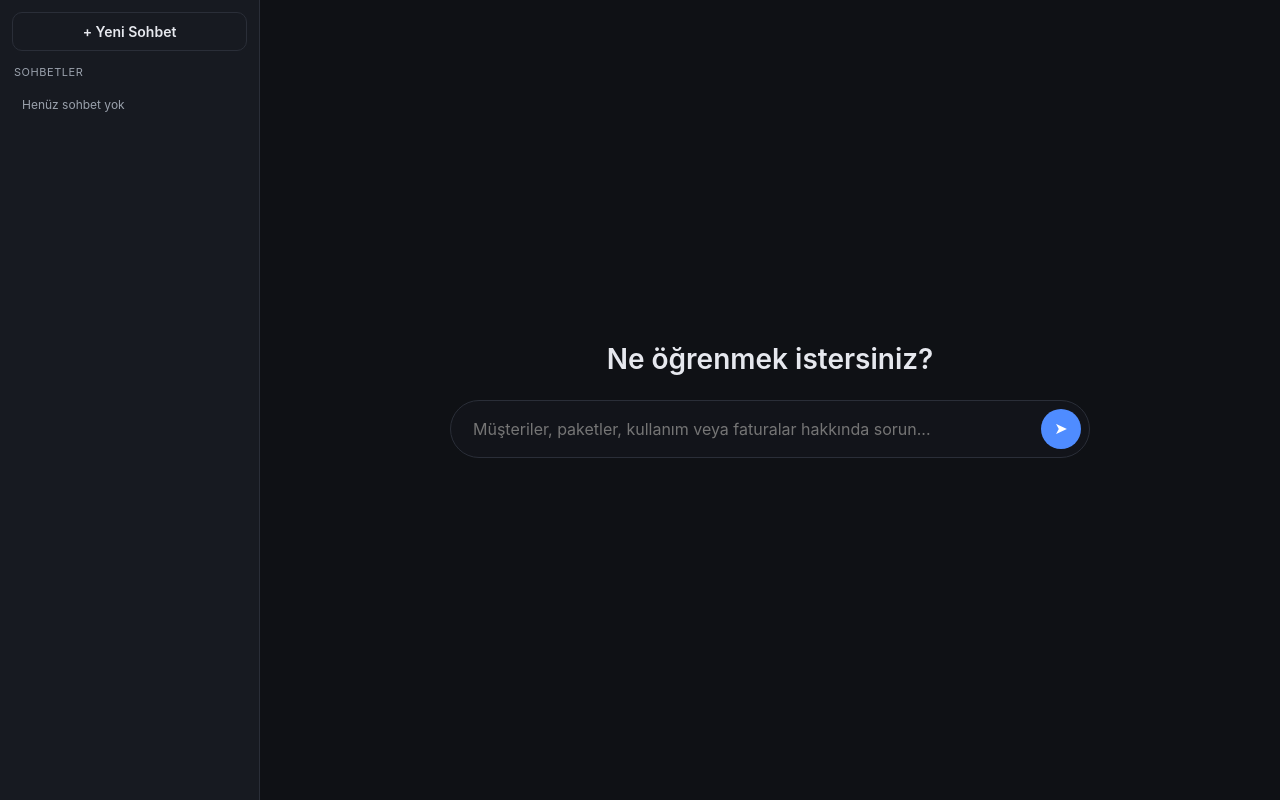
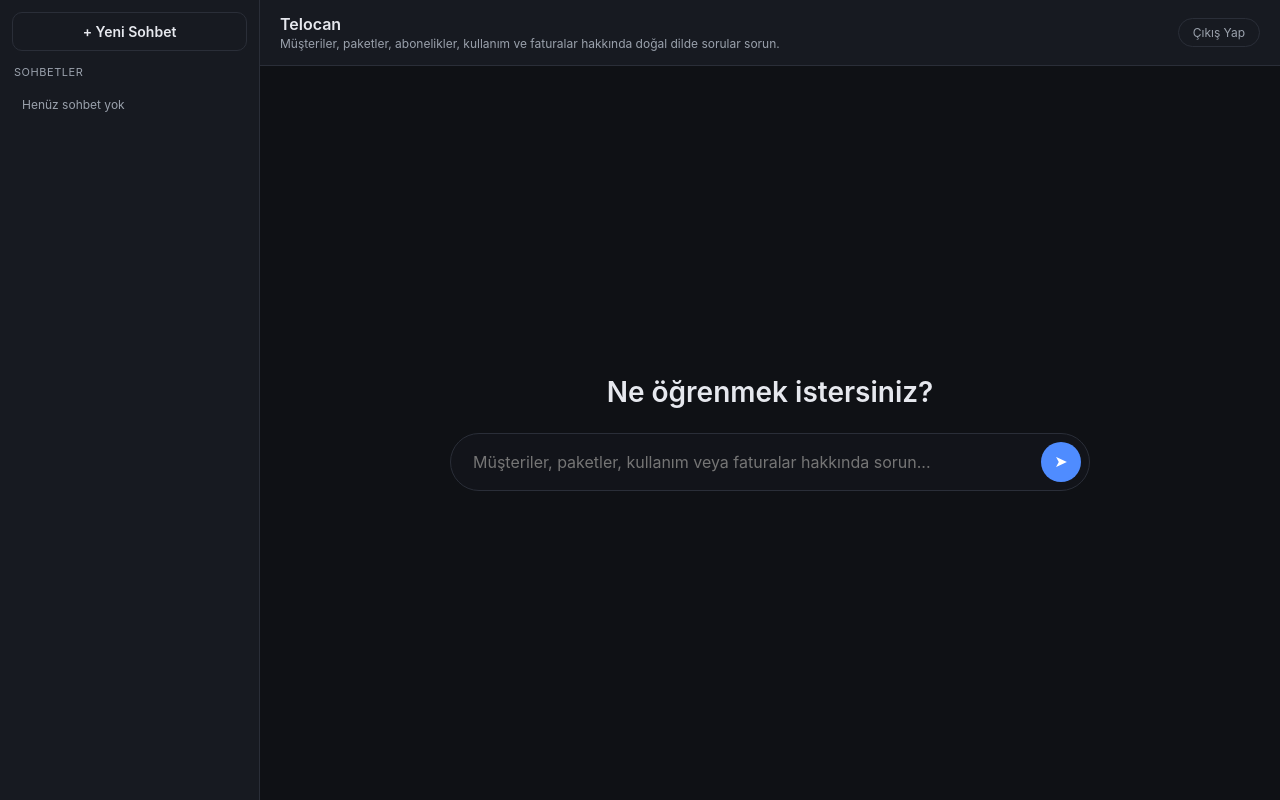
Before and after one commit to araloz/telocan, a Flask app: page / in a window 1280 px wide. Run offline with Flask 3, Linux system fonts and the light colour scheme; the visitor is signed in with stand-in values (Sample User, id 1); data that the repository does not hold is empty; some libraries are stand-ins or nearby versions.

Commit message:
minor changes in UI

```diff
--- a/web/templates/index.html
+++ b/web/templates/index.html
@@ -385,7 +385,6 @@
   }
 
   /* State toggles */
-  body.state-empty header { display: none; }
   body.state-empty #messages { display: none; }
   body.state-empty #bottomBar { display: none; }
   body.state-empty #emptyState { display: flex; }
```
